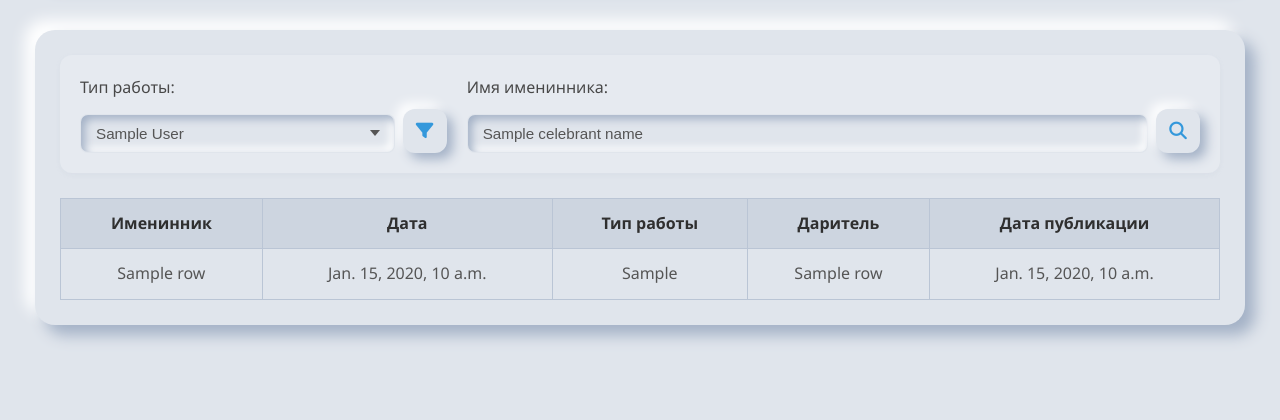
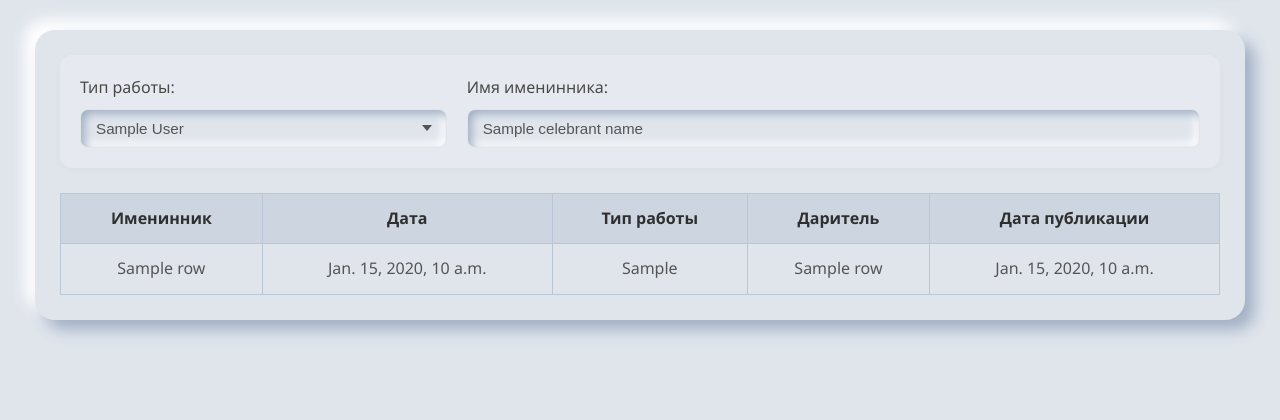
Before and after one commit to ledetav/NWA, a Django app: template NWA/NWA_archive/templates/log.html in a window 1280 px wide. Shown: the part 118-538 px from the top of the page. Run offline with Django 5.2, Linux system fonts and the light colour scheme; the template is opened without the code that fills it: most values are stand-ins (such as "Sample title", 1, 10 or a date in 2020); data that the repository does not hold is empty; style sheets or scripts are compiled from the project's sources; some libraries are stand-ins or nearby versions.

Commit message:
Refactor: Improve log page filter functionality with debounce input and automatic form submission

```diff
--- a/NWA/NWA_archive/templates/log.html
+++ b/NWA/NWA_archive/templates/log.html
@@ -6,27 +6,21 @@
 {% block page_content %}
 <div class="log-page">
     <div class="log-page__filter">
-        <form method="get" class="filter__form">
+        <form method="get" class="filter__form" id="filterForm">
             <div class="filter__item filter__item--type">
                 <label class="filter__label" for="type-work-select">Тип работы:</label>
                 <div class="filter__select-wrapper">
                     <select class="filter__select" id="type-work-select" name="type_work">
                         {% for value, display_name in work_type_choices %}
-                             <option value="{{ value }}" {% if value == selected_work_type %}selected{% endif %}>{{ display_name }}</option>
+                             <option value="{{ value }}" {% if value|stringformat:"s" == selected_work_type|stringformat:"s" %}selected{% endif %}>{{ display_name }}</option>
                         {% endfor %}
                     </select>
                 </div>
-                 <button type="submit" class="button button--neumorphic filter__button" title="Фильтровать по типу">
-                     <i class="fas fa-filter"></i>
-                 </button>
             </div>
 
             <div class="filter__item filter__item--search">
                 <label class="filter__label" for="celebrant-name-input">Имя именинника:</label>
                 <input type="text" class="filter__input" id="celebrant-name-input" name="celebrant_name" value="{{ celebrant_name|default:'' }}">
-                <button type="submit" class="button button--neumorphic filter__button" title="Найти по имени">
-                    <i class="fas fa-search"></i>
-                </button>
             </div>
         </form>
     </div>
@@ -51,9 +45,41 @@
                     <td>{{ row.nw_name }}</td>
                     <td>{{ row.work_date }}</td>
                 </tr>
+                {% empty %}
+                <tr>
+                    <td colspan="5">По вашему запросу ничего не найдено.</td>
+                </tr>
                 {% endfor %}
             </tbody>
         </table>
     </div>
 </div>
 {% endblock page_content %}
+
+{% block scripts_block %}
+    {{ block.super }}
+    <script>
+    document.addEventListener('DOMContentLoaded', function () {
+        const filterForm = document.getElementById('filterForm');
+        const typeWorkSelect = document.getElementById('type-work-select');
+        const celebrantNameInput = document.getElementById('celebrant-name-input');
+
+        let debounceTimer; // Для задержки отправки формы при вводе текста
+
+        if (typeWorkSelect && filterForm) {
+            typeWorkSelect.addEventListener('change', function () {
+                filterForm.submit(); // Отправляем форму при изменении select
+            });
+        }
+
+        if (celebrantNameInput && filterForm) {
+            celebrantNameInput.addEventListener('input', function () {
+                clearTimeout(debounceTimer);
+                debounceTimer = setTimeout(function () {
+                    filterForm.submit(); // Отправляем форму через 500мс после прекращения ввода
+                }, 500);
+            });
+        }
+    });
+    </script>
+{% endblock scripts_block %}
--- a/NWA/static/scss/_log-page.scss
+++ b/NWA/static/scss/_log-page.scss
@@ -21,7 +21,6 @@
             display: grid;
             grid-template-columns: 1fr 2fr;
             gap: 20px;
-            align-items: end;
 
             @media (max-width: 768px) {
                 grid-template-columns: 1fr;
@@ -31,11 +30,11 @@
         .filter__item {
             display: grid;
             grid-template-areas:
-                "label label"
-                "input button";
-            grid-template-columns: 1fr auto;
+                "label"   // Лейбл занимает всю ширину строки
+                "input";  // Поле ввода занимает всю ширину строки под лейблом
+            grid-template-columns: 1fr; // Одна колонка
+            grid-template-rows: auto auto; // Высота строк по содержимому
             gap: 8px;
-            align-items: end;
         }
 
         .filter__label {
@@ -44,15 +43,15 @@
             color: darken($text-color, 5%);
         }
 
-        // Обертка для select, чтобы добавить кастомную стрелку
         .filter__select-wrapper {
-            grid-area: input; // Обертка занимает место инпута в гриде
-            position: relative; // Для позиционирования псевдоэлемента-стрелки
+            grid-area: input;
+            position: relative;
         }
 
         .filter__select,
         .filter__input {
-            // Общие стили для input и select
+            grid-area: input;
+
             padding: 10px 15px;
             border-radius: $border-radius-small;
             border: 1px solid transparent;
@@ -72,65 +71,45 @@
             }
         }
 
-        // Специфичные стили для select
         .filter__select {
-            // Убираем стандартный внешний вид
             -webkit-appearance: none;
             -moz-appearance: none;
             appearance: none;
+            background-image: none;
+            padding-right: 40px;
+            cursor: pointer;
 
-            // Убираем стандартную стрелку (важно!)
-            background-image: none;
-
-            padding-right: 40px; // Добавляем место справа для кастомной стрелки
-            cursor: pointer; // Показываем, что элемент кликабельный
-
-            // Стилизация опций (выпадающего списка)
             option {
-                background-color: lighten($bg-color, 3%); // Фон для каждой опции
-                color: $text-color;         // Цвет текста опций
-                padding: 8px 12px;          // Паддинги для опций (часто игнорируются)
-
-                &:hover { // Стиль при наведении на опцию (может не работать)
+                background-color: lighten($bg-color, 3%);
+                color: $text-color;
+                padding: 8px 12px;
+                &:hover {
                     background-color: darken($bg-color, 5%);
                 }
-                &:checked { // Стиль выбранной опции в списке (может не работать)
+                &:checked {
                     background-color: $link-color;
-                    color: $light-shadow-color; // Белый текст на цветном фоне
+                    color: $light-shadow-color;
                 }
             }
         }
 
-        // Кастомная стрелка для select (CSS-треугольник)
         .filter__select-wrapper::after {
-            content: ''; // Обязательно для псевдоэлементов
+            content: '';
             position: absolute;
             top: 50%;
-            right: 15px; // Отступ стрелки от правого края
-            transform: translateY(-50%); // Вертикальное центрирование
-
+            right: 15px;
+            transform: translateY(-50%);
             width: 0;
             height: 0;
-            // Создаем треугольник, направленный вниз
             border-left: 5px solid transparent;
             border-right: 5px solid transparent;
-            border-top: 6px solid $text-color; // Это "острие" треугольника
-
-            pointer-events: none; // Клик должен проходить на сам <select>
-            transition: border-color 0.2s ease-in-out; // Плавный переход цвета стрелки
+            border-top: 6px solid $text-color;
+            pointer-events: none;
+            transition: border-color 0.2s ease-in-out;
         }
 
-        // Изменение цвета стрелки при фокусе на селекте внутри обертки
         .filter__select-wrapper:focus-within::after {
-            border-top-color: $link-color; // Цвет стрелки меняется на акцентный
-        }
-
-        .filter__button {
-            grid-area: button;
-            width: 44px;
-            height: 44px;
-            padding: 0;
-            font-size: 1.1em;
+            border-top-color: $link-color;
         }
     }
 
```
